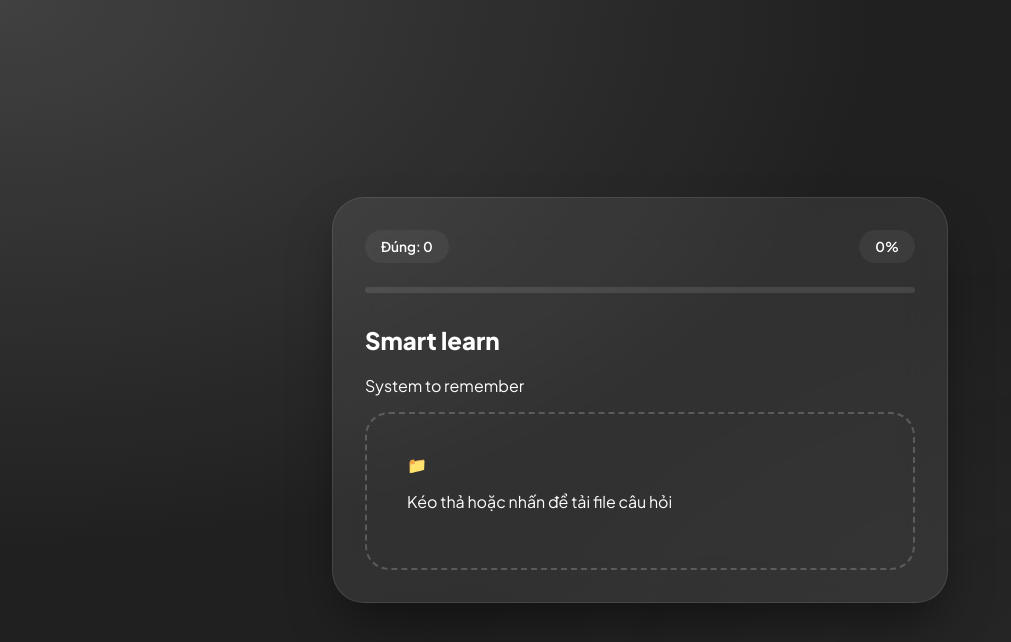
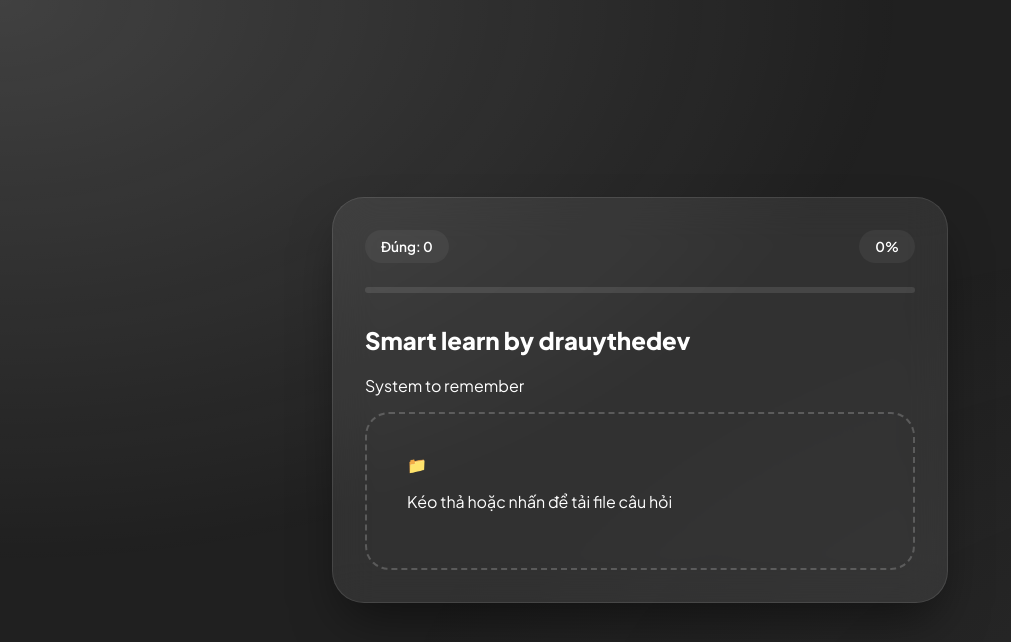
Before and after one commit to doanlekhanhhuy/quizects_drauythedev, a plain HTML site: page index.html in a window 1280 px wide. Shown: the whole page, without its empty margins (0-1011 px from the left). Drawn offline with Linux system fonts and the light colour scheme.

Commit message:
add author

```diff
--- a/index.html
+++ b/index.html
@@ -27,7 +27,7 @@
 
         <section id="screen-upload" class="active-screen">
             <div class="hero-content">
-                <h1>Smart learn</h1>
+                <h1>Smart learn by drauythedev</h1>
                 <p>System to remember</p>
                 <div class="upload-zone" id="drop-zone">
                     <input type="file" id="fileInput" hidden accept=".txt">
```
